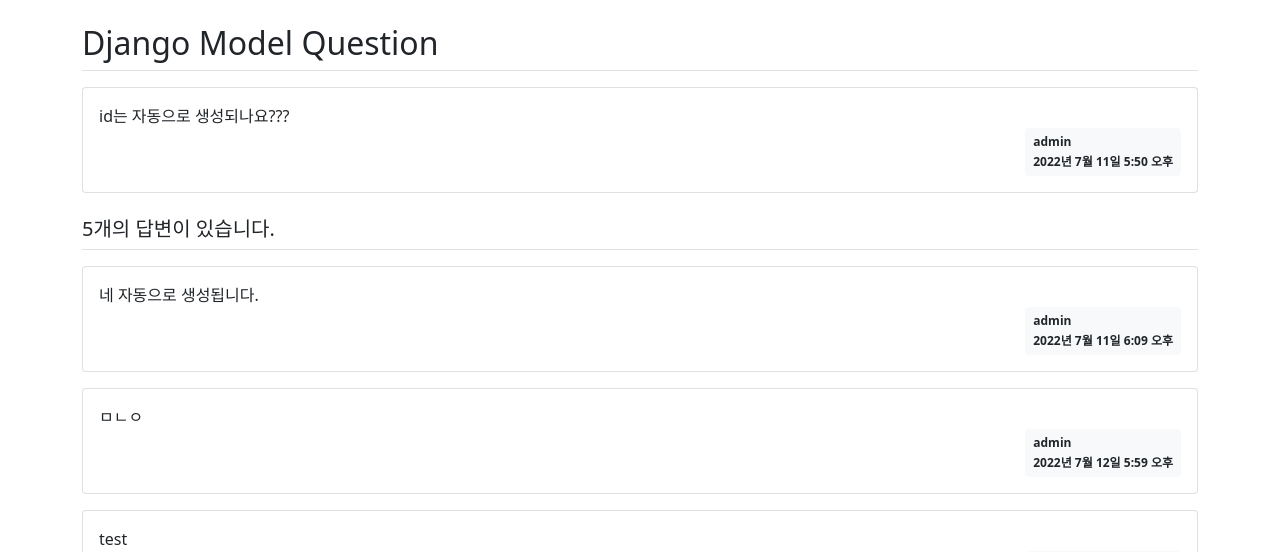
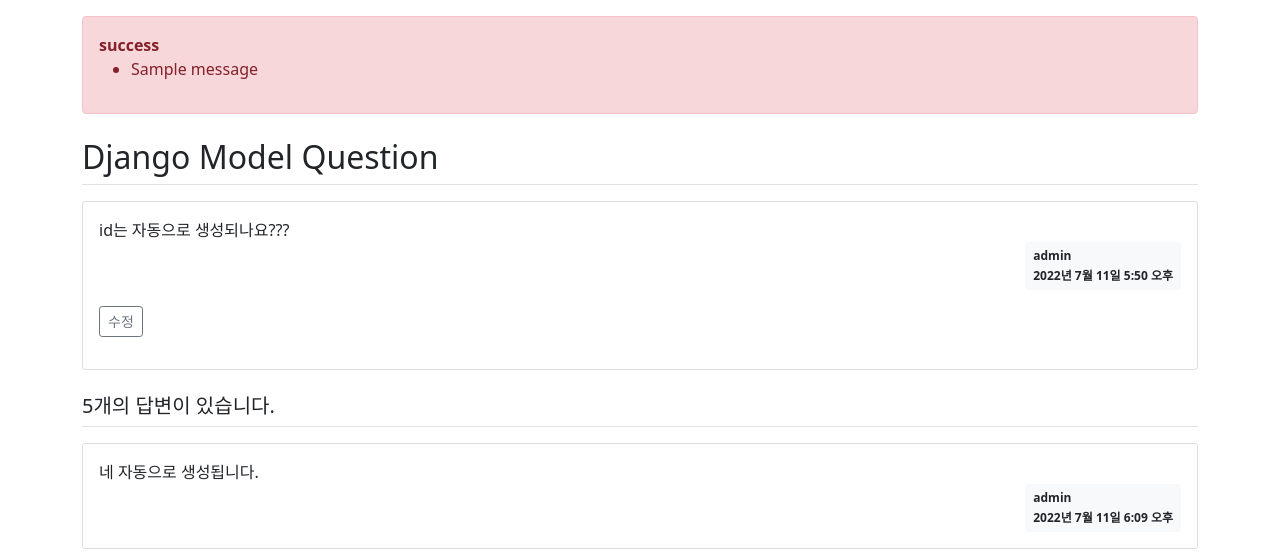
Before and after one commit to Junho-06/clone-coding, a Django app: page /pybo/2/ in a window 1280 px wide. Shown: the part 57-609 px from the top of the page. Run offline with Django 4.2, Linux system fonts and the light colour scheme; a user stored in the database is signed in; data comes from the database, SQL or seed files in the repository; both versions use the stored data as it was after the commit; one stand-in notice (Sample message) is shown; some libraries are stand-ins or nearby versions.

Commit message:
질문 수정 기능 추가

```diff
--- a/Pybo/pybo/urls.py
+++ b/Pybo/pybo/urls.py
@@ -9,4 +9,5 @@
     path('<int:question_id>/', views.detail, name='detail'),
     path('answer/create/<int:question_id>/', views.answer_create, name='answer_create'),
     path('question/create/', views.question_create, name='question_create'),
+    path('question/modify/<int:question_id>/', views.question_modify, name='question_modify'),
 ]
--- a/Pybo/pybo/views.py
+++ b/Pybo/pybo/views.py
@@ -5,6 +5,7 @@
 from django.http import HttpResponseNotAllowed
 from django.core.paginator import Paginator
 from django.contrib.auth.decorators import login_required
+from django.contrib import messages
 
 
 def index(request):
@@ -51,3 +52,21 @@
         form = QuestionForm()
     context = {'form': form}
     return render(request, 'pybo/question_form.html', context)
+
+@login_required(login_url='common:login')
+def question_modify(request, question_id):
+    question = get_object_or_404(Question, pk=question_id)
+    if request.user != question.author:
+        messages.error(request, '수정권한이 없습니다')
+        return redirect('pybo:detail', question_id=question.id)
+    if request.method == "POST":
+        form = QuestionForm(request.POST, instance=question)
+        if form.is_valid():
+            question = form.save(commit=False)
+            question.modify_date = timezone.now()  # 수정일시 저장
+            question.save()
+            return redirect('pybo:detail', question_id=question.id)
+    else:
+        form = QuestionForm(instance=question)
+    context = {'form': form}
+    return render(request, 'pybo/question_form.html', context)
--- a/Pybo/templates/pybo/question_detail.html
+++ b/Pybo/templates/pybo/question_detail.html
@@ -1,6 +1,14 @@
 {% extends 'base.html' %}
 {% block content %}
 <div class="container my-3">
+    {% if messages %}
+    <div class="alert alert-danger my-3" role="alert">
+    {% for message in messages %}
+        <strong>{{ message.tags }}</strong>
+        <ul><li>{{ message.message }}</li></ul>
+    {% endfor %}
+    </div>
+    {% endif %}
     <h2 class="border-bottom py-2">{{ question.subject }}</h2>
     <div class="card my-3">
         <div class="card-body">
@@ -10,6 +18,12 @@
                     <div class="mb-2">{{ question.author.username }}</div>
                     <div>{{ question.create_date }}</div>
                 </div>
+            </div>
+            <div class="my-3">
+                {% if request.user == question.author %}
+                <a href="{% url 'pybo:question_modify' question.id  %}"
+                   class="btn btn-sm btn-outline-secondary">수정</a>
+                {% endif %}
             </div>
         </div>
     </div>
```
Also changed, not shown: Pybo/db.sqlite3.
